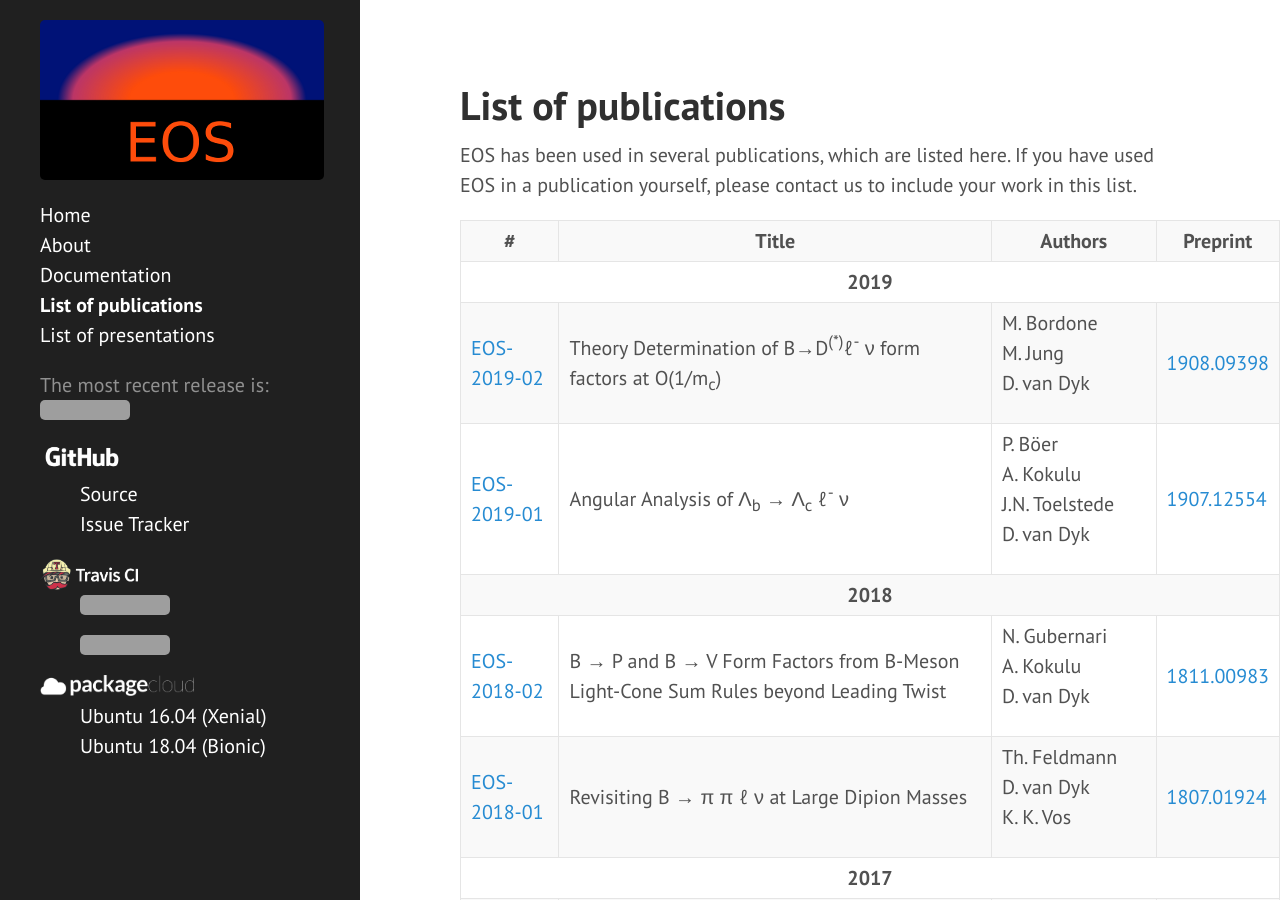
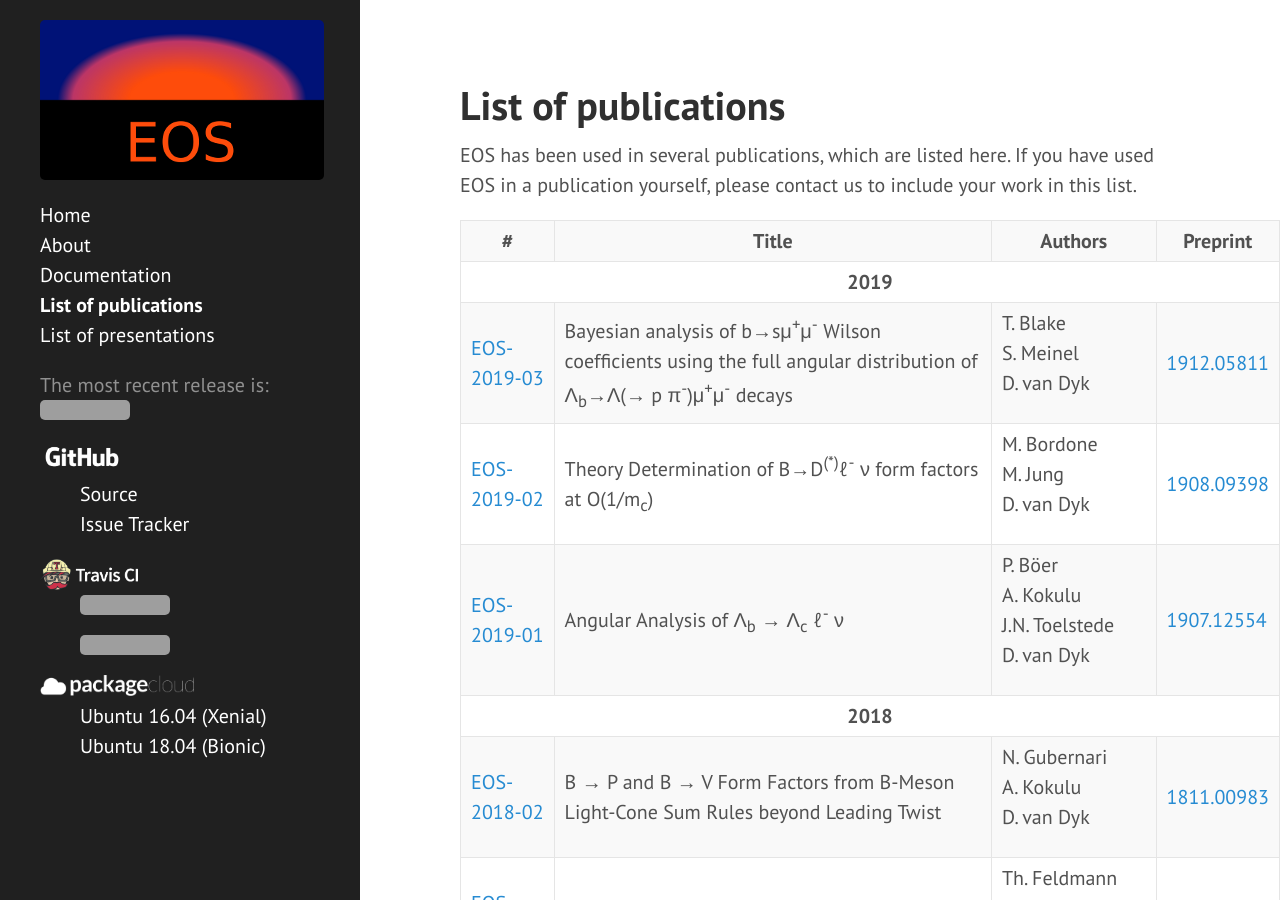
Before and after one commit to eos/eos.github.io, a Jekyll site: the page built from publications.html, in a window 1280 px wide and 900 px high. Built offline with Jekyll 4.4.1, drawn with Linux system fonts in a browser that asks for light colours; grey boxes are pictures that could not be loaded.

Commit message:
Add EOS-2019-03 to list of publications

```diff
--- a/_data/publications.yml
+++ b/_data/publications.yml
@@ -1,5 +1,9 @@
 - year: '2019'
   items:
+      - id:      '03'
+        title:   'Bayesian analysis of b&rarr;s&mu;<sup>+</sup>&mu;<sup>-</sup> Wilson coefficients using the full angular distribution of &Lambda;<sub>b</sub>&rarr;&Lambda;(&rarr; p &pi;<sup>-</sup>)&mu;<sup>+</sup>&mu;<sup>-</sup> decays'
+        authors: [ 'T.&nbsp;Blake', 'S.&nbsp;Meinel', 'D.&nbsp;van&nbsp;Dyk' ]
+        arxiv:   '1912.05811'
       - id:      '02'
         title:   'Theory Determination of B&rarr;D<sup>(&ast;)</sup>&ell;<sup>-</sup> &nu; form factors at O(1/m<sub>c</sub>)'
         authors: [ 'M.&nbsp;Bordone', 'M.&nbsp;Jung', 'D.&nbsp;van&nbsp;Dyk' ]
```
